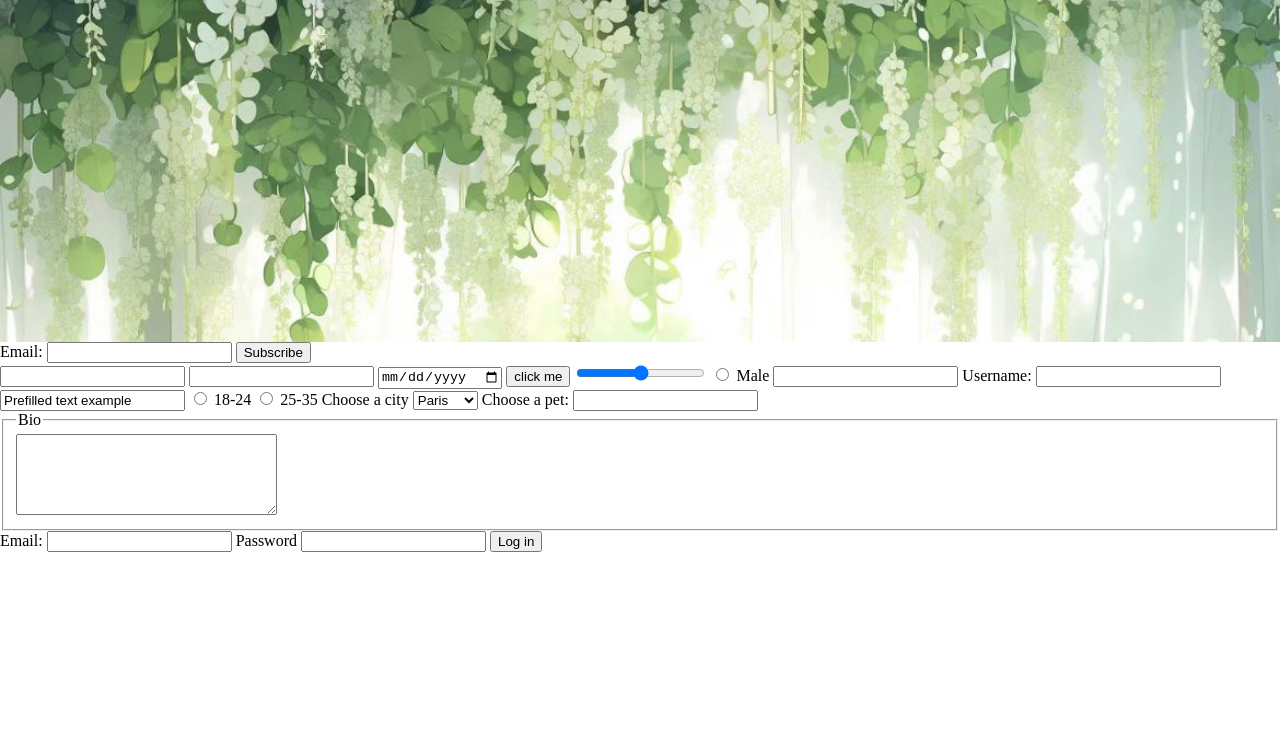
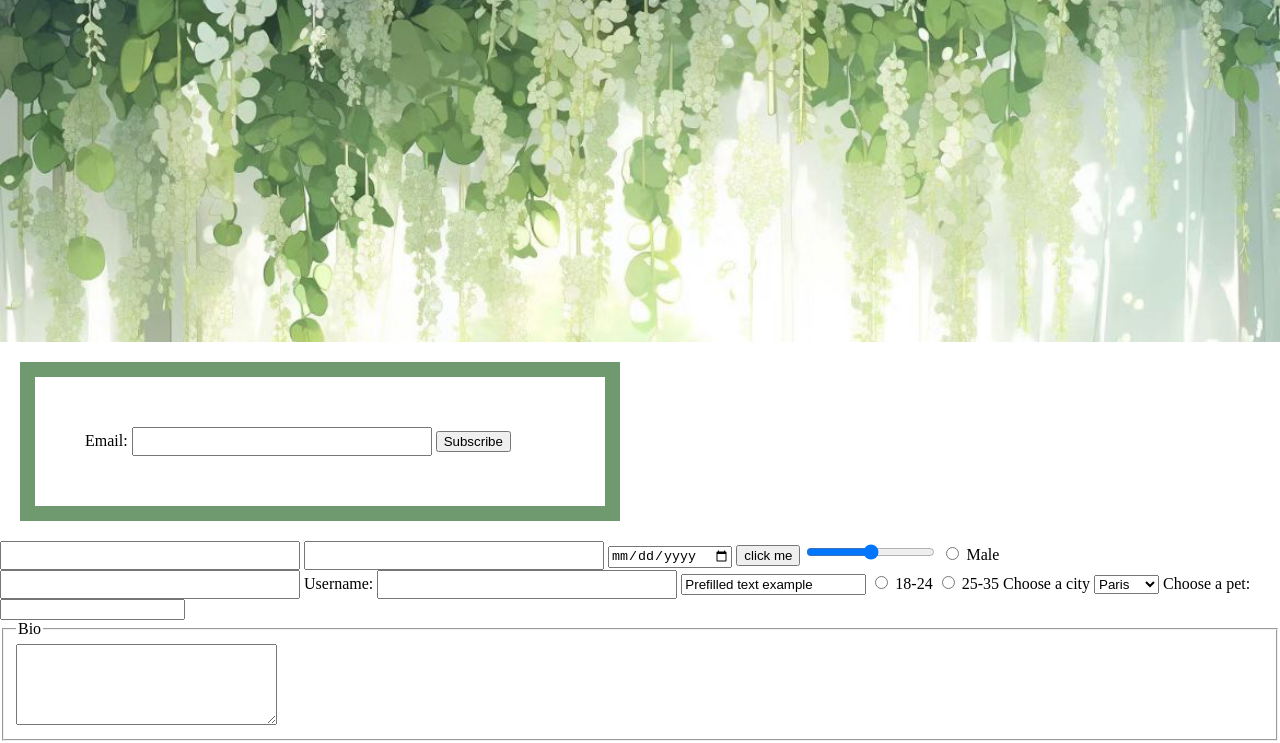
Before and after one commit to kristinehauge/sandbox, a plain HTML site: page index.html in a window 1280 px wide. Shown: the part 79-822 px from the top of the page. Before the commit the page ends 800 px from the top, so only its background shows below. Drawn offline with Linux system fonts and the light colour scheme.

Commit message:
added log in button

```diff
--- a/index.html
+++ b/index.html
@@ -49,7 +49,7 @@
       <input type="email" id="email" name="email" required />
       <label for="password">Password</label>
       <input type="password" id="password" name="password" required />
-      <button>Log in</button>
+      <button class="button">Log in</button>
     </form>
   </body>
 </html>
--- a/styles.css
+++ b/styles.css
@@ -9,3 +9,36 @@ header {
     background-repeat: no-repeat;
     Background-size: cover;
 }
+
+input[type="text"] {
+    padding: 5px;
+    width: 300px;
+}
+
+input[type="email"] {
+    padding: 5px;
+    width: 300px;
+}
+
+form {
+    width: 600px;
+    border: 15px solid rgb(111, 153, 111);
+    padding: 50px;
+    margin: 20px;
+}
+
+.button {
+    padding:12px 24px;
+    border: 2px solid green;
+    margin: 5px;
+}
+
+html {
+    box-sizing: border-box;
+}
+
+*,
+*::before,
+*::after {
+    box-sizing: inherit;
+}
```
